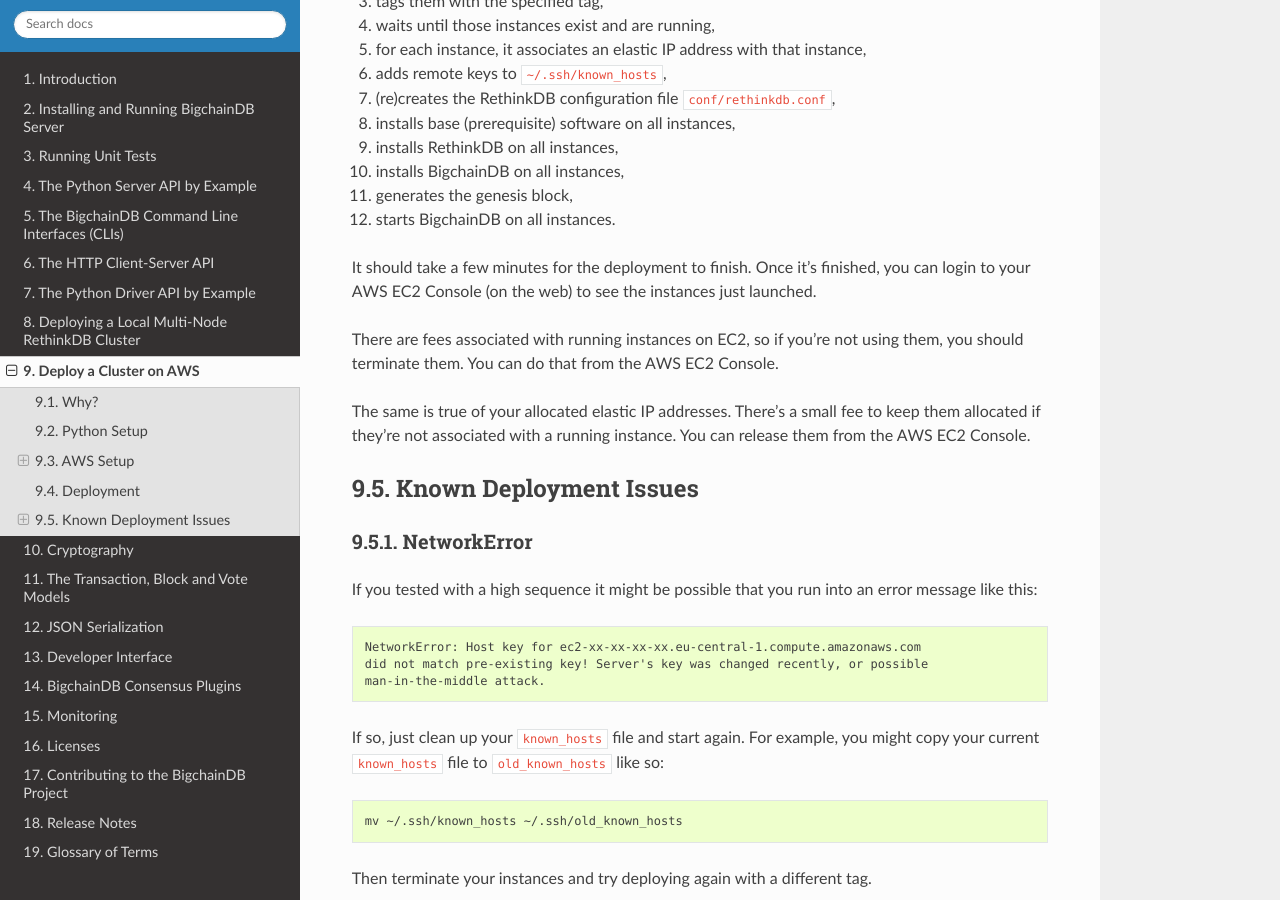
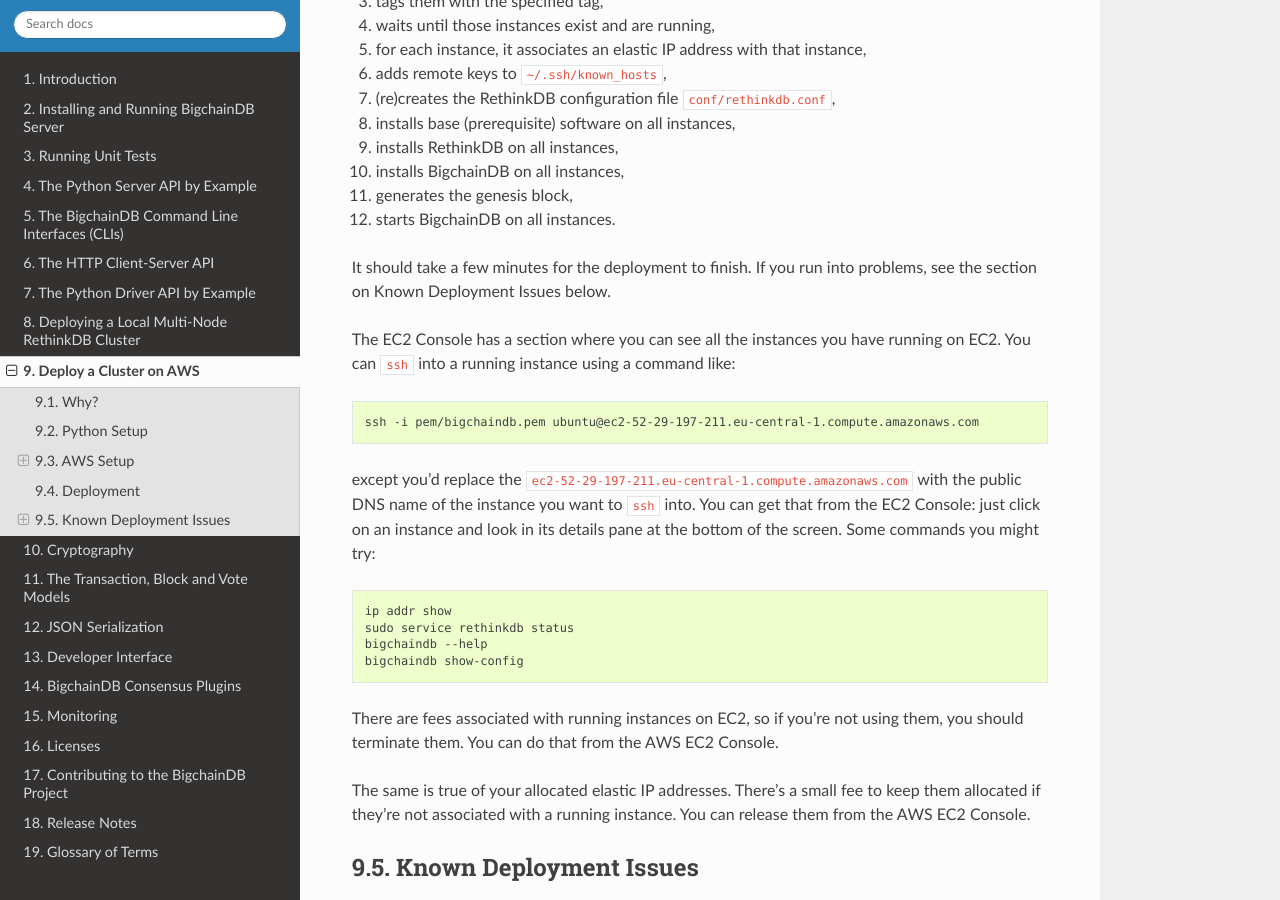
Before and after one commit to bigchaindb/bigchaindb, a Sphinx documentation site: the page built from docs/source/deploy-on-aws.md, in a window 1280 px wide and 900 px high, scrolled down 3284 px. Built offline with Sphinx 7.4.7 and the Read the Docs theme 2.0.0, drawn with Linux system fonts in a browser that asks for light colours.

Commit message:
Docs now say more about how to check on AWS instances

````diff
--- a/docs/source/deploy-on-aws.md
+++ b/docs/source/deploy-on-aws.md
@@ -107,7 +107,20 @@
 10. generates the genesis block,
 11. starts BigchainDB on all instances.
 
-It should take a few minutes for the deployment to finish. Once it's finished, you can login to your AWS EC2 Console (on the web) to see the instances just launched.
+It should take a few minutes for the deployment to finish. If you run into problems, see the section on Known Deployment Issues below.
+
+The EC2 Console has a section where you can see all the instances you have running on EC2. You can `ssh` into a running instance using a command like:
+```text
+ssh -i pem/bigchaindb.pem ubuntu@ec2-52-29-197-211.eu-central-1.compute.amazonaws.com
+```
+
+except you'd replace the `ec2-52-29-197-211.eu-central-1.compute.amazonaws.com` with the public DNS name of the instance you want to `ssh` into. You can get that from the EC2 Console: just click on an instance and look in its details pane at the bottom of the screen. Some commands you might try:
+```text
+ip addr show
+sudo service rethinkdb status
+bigchaindb --help
+bigchaindb show-config
+```
 
 There are fees associated with running instances on EC2, so if you're not using them, you should terminate them. You can do that from the AWS EC2 Console.
 
````
